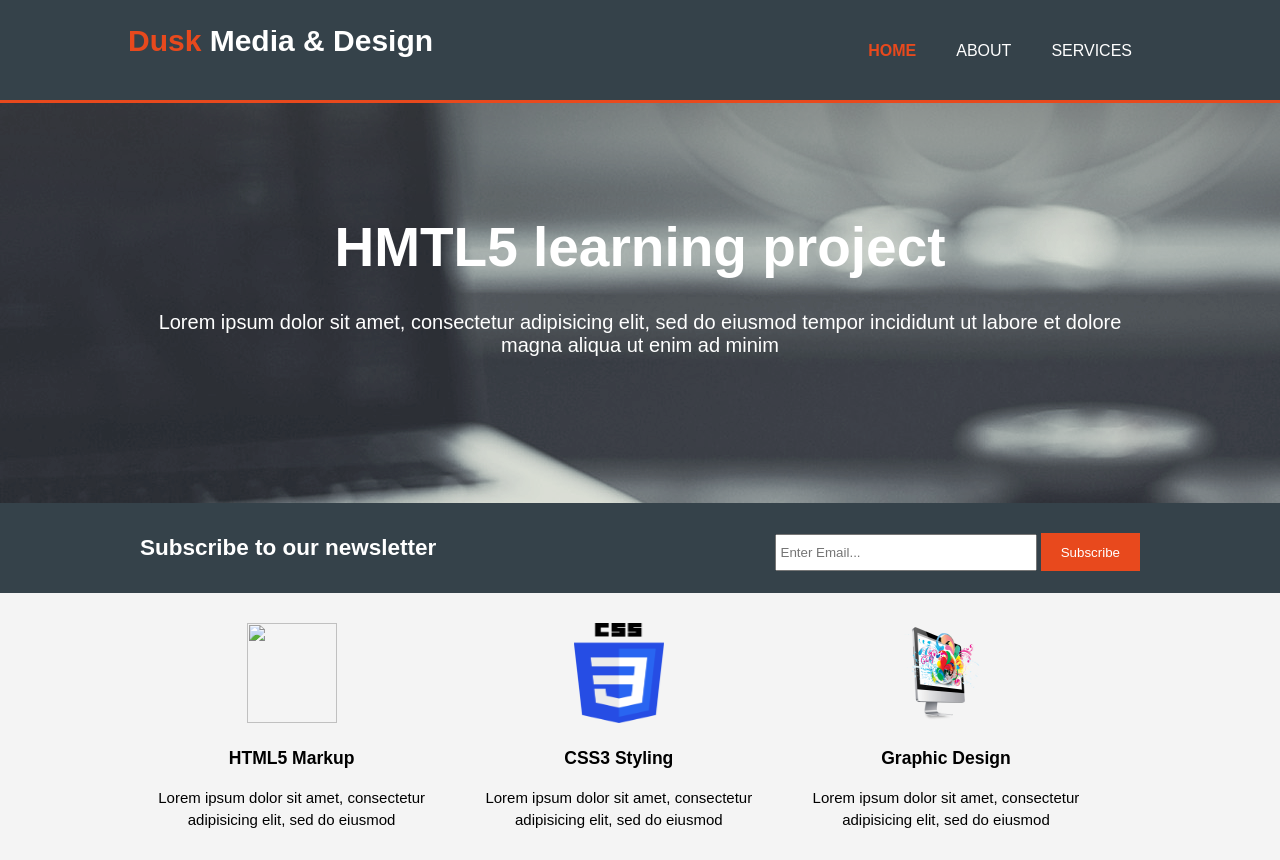
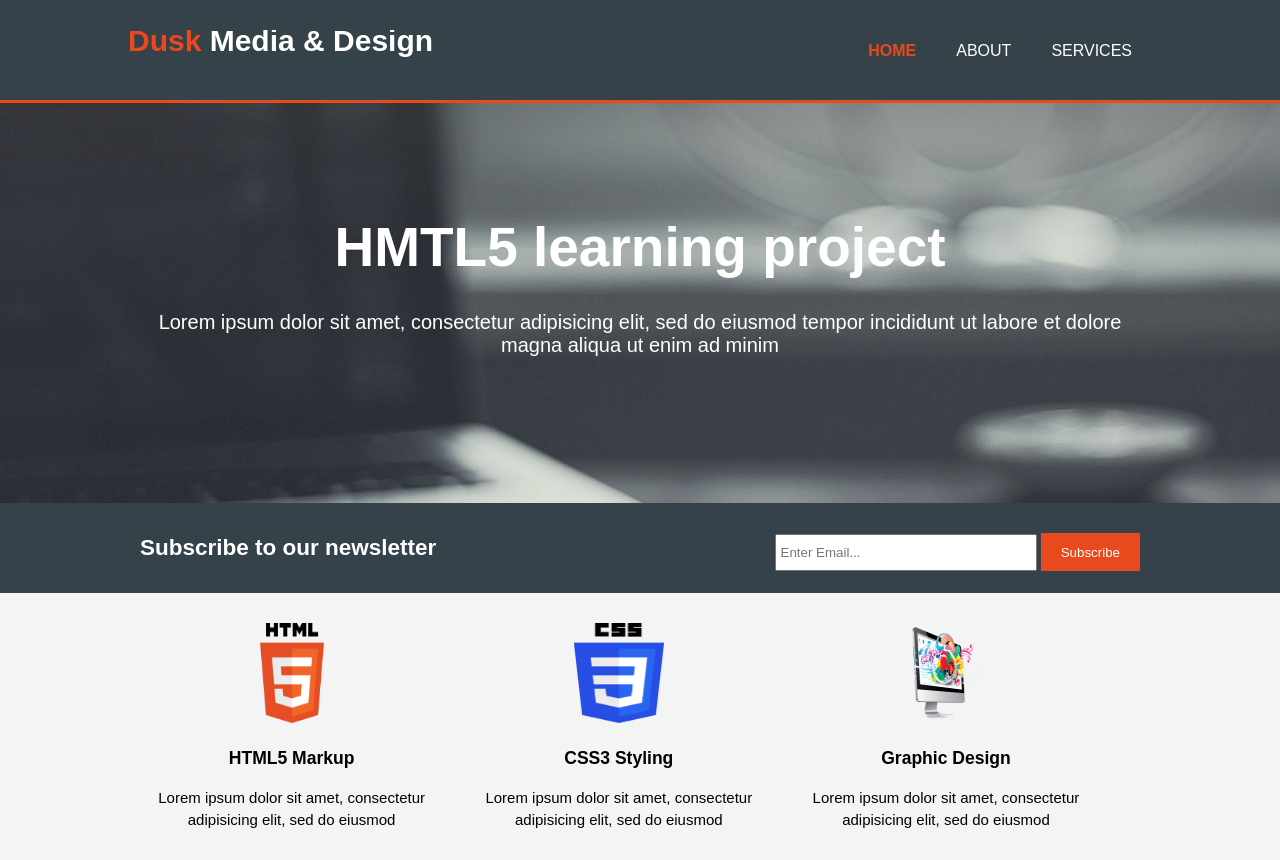
Before and after one commit to slossius/dusk, a plain HTML site: page index.html in a window 1280 px wide. Shown: the top 860 px of the page. Drawn offline with Linux system fonts and the light colour scheme; files whose address does not match are found by name.

Commit message:
Update index.html

```diff
--- a/index.html
+++ b/index.html
@@ -46,7 +46,7 @@
 		<section id="boxes">
 			<div class="container">
 				<div class="box">
-					<img src="./images/html_logo.png">
+					<img src="dusk/html_logo.png">
 					<h3>HTML5 Markup</h3>
 					<p>Lorem ipsum dolor sit amet, consectetur adipisicing elit, sed do eiusmod</p>
 				</div>
```
